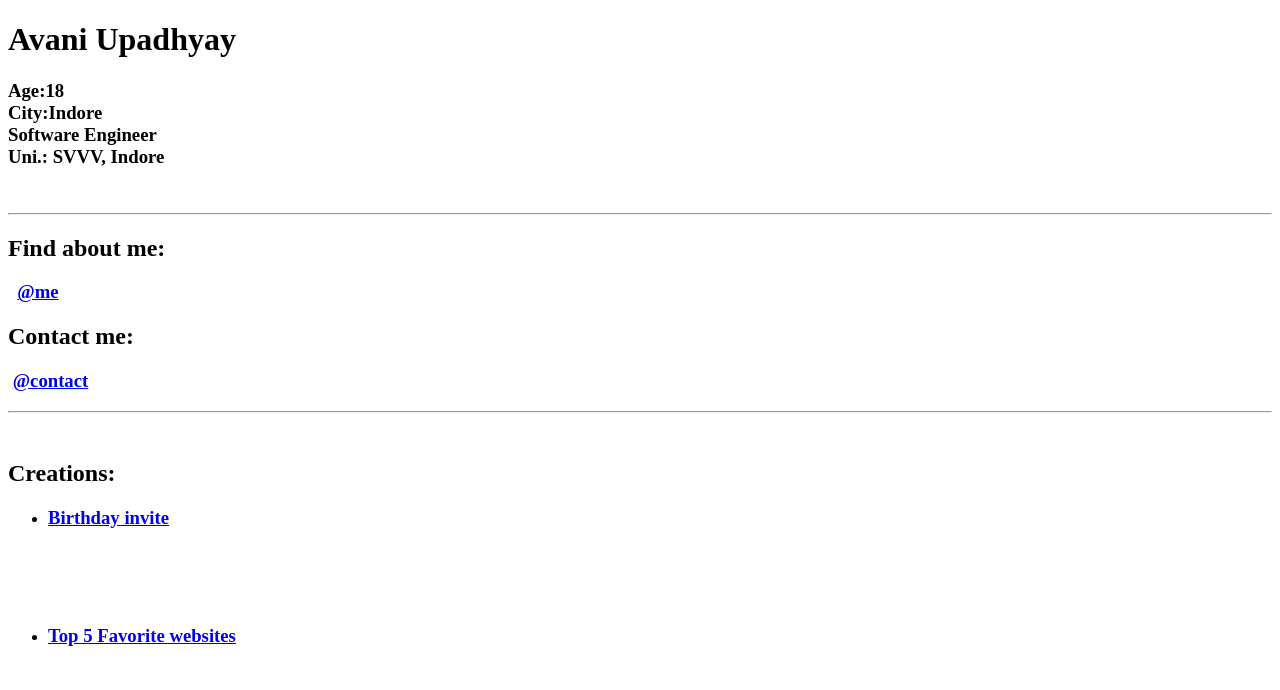
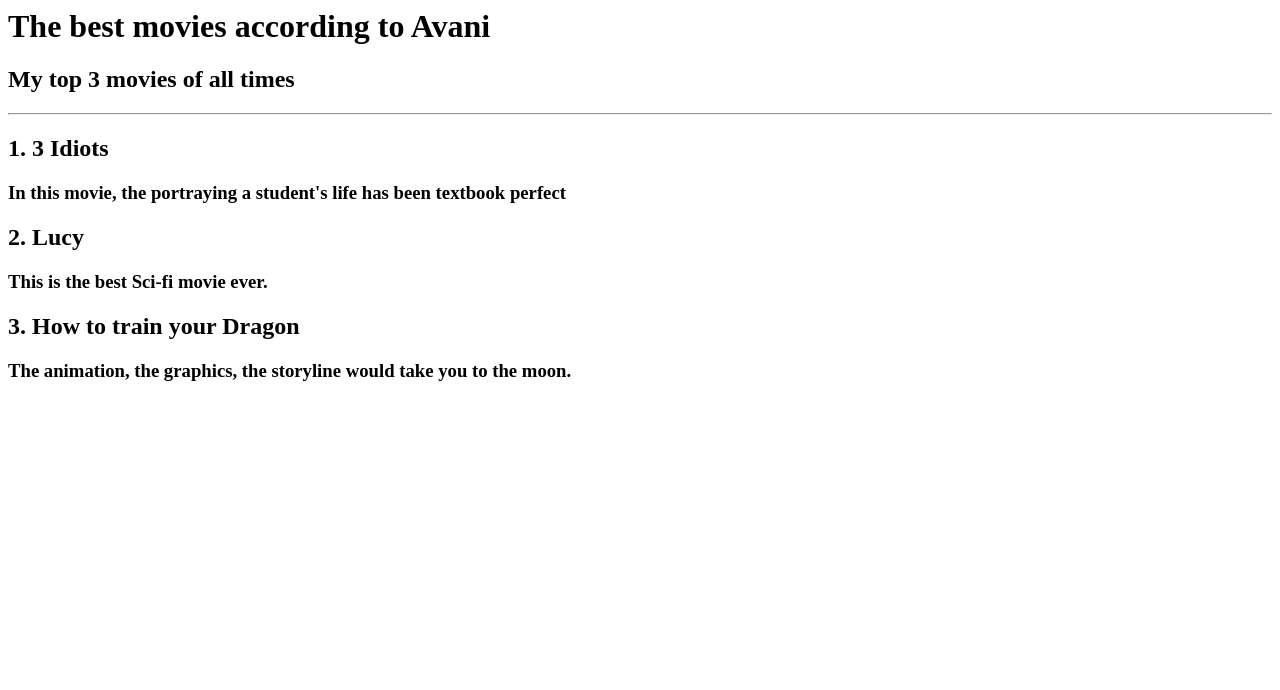
Before and after one commit to Avani-xo/portfolio, a plain HTML site: page index.html in a window 1280 px wide. Drawn offline with Linux system fonts and the light colour scheme.

Commit message:
Add files via upload

```diff
--- a/index.html
+++ b/index.html
@@ -1,25 +1,11 @@
-<!DOCTYPE html>
-<html lang="en">
-    <head>
-        <meta charset="UTF-8">
-        <title>Portfolio</title>
-    </head>
-    <body>
-        <h1>Avani Upadhyay</h1>
-        <h3>Age:18 <br/> City:Indore <br/> Software Engineer <br/> Uni.: SVVV, Indore</h3>
-        <br/><hr/>
-           <h2>Find about me:</h2>
-  <h3>  &nbsp  <a href="./about/abt.html">@me</a></h3>
-        <h2>Contact me:</h2>
-      <h3>  &nbsp<a href="./contacts/cont.html">@contact</a></h3>
-         <hr/>
-        <h2><br/> Creations:</h2>
-        <ul>
-          <li><h3><a href="https://avani-xo.github.io/birthday-invite/">Birthday invite</a><h3/><br></li><br>
-           <li> <h3><a href="https://avani-xo.github.io/Webs/">Top 5 Favorite websites<a/><h3/></li>
-            <br>
-        </ul>
+<!-- Write your code below -->
+ <h1>The best movies according to Avani</h1>
 
-
-    </body>
-</html>
+ <h2>My top 3 movies of all times</h2>
+ <hr>
+ <h2>1. 3 Idiots </h2>
+ <h3><p>In this movie, the portraying a student's life has been textbook perfect</p></h3>
+ <h2>2. Lucy</h2>
+ <h3><p>This is the best Sci-fi movie ever.</p></h3>
+ <h2>3.  How to train your Dragon</h2>
+ <h3><p>The animation, the graphics, the storyline would take you to the moon.</p></h3>
```
Also changed, not shown: public/about.html (added, +29 -0 lines), public/contact.html (added, +9 -0 lines), assets/images/cat.png (added), assets/images/me.jpg (added).
